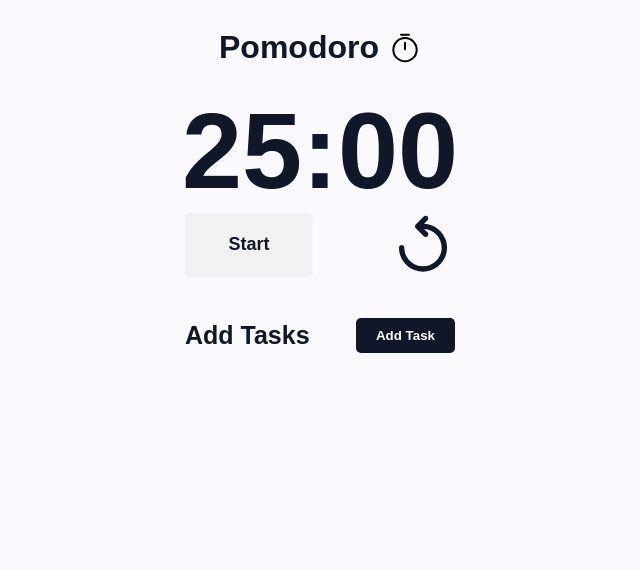
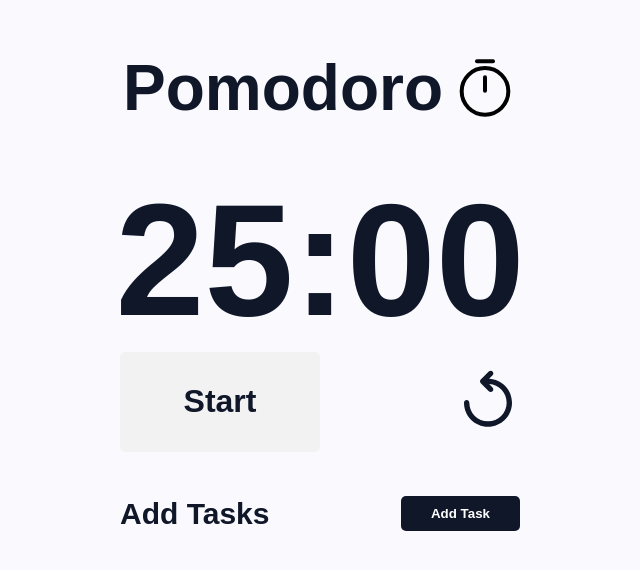
Before and after one commit to Dev-Wellington/pomodoroDeploy, a Vue app: page / in a window 768 px wide. Shown: the top 570 px of the page, without its empty margins (64-704 px from the left). Built offline with nearby package versions, Linux system fonts and the light colour scheme.

Commit message:
Funcionalidade de Bip | Alteração no tamanho das fontes | Responsividade

```diff
--- a/src/App.vue
+++ b/src/App.vue
@@ -12,6 +12,7 @@ import Task from "./components/tasks/Task.vue";
   <main>
     <Pomodoro></Pomodoro>
     <Task></Task>
+
   </main>
 
 </template>
--- a/src/components/Cabecalho.vue
+++ b/src/components/Cabecalho.vue
@@ -2,7 +2,7 @@
 </script>
 
 <template>
-  <header>
+  <header >
     <h1>Pomodoro</h1>
     <img src="../assets/logo.svg" alt="Imagem ilustrativa de um relógio" />
   </header>
@@ -26,4 +26,29 @@ img{
   width: 32px;
 }
 
+@media (min-width: 320px) {
+  h1 {
+    font-size: 48px;
+  }
+
+  img {
+    height: 48px;
+    width: 48px;
+  }
+
+}
+
+@media (min-width: 767px) {
+  h1 {
+    font-size: 64px;
+  }
+
+  img {
+    height: 64px;
+    width: 64px;
+  }
+}
+
+
+
 </style>
--- a/src/components/Pomodoro.vue
+++ b/src/components/Pomodoro.vue
@@ -1,14 +1,25 @@
 <script setup>
 import { ref } from "vue";
+import alert from '.././assets/alert.mp3';
 
 const timer = ref("25:00");
 const timerBreak = ref("05:00");
 const longTimerBreak = ref("15:00");
 const startStop = ref("Start");
 const countBreak = ref(0);
+
 let intervalId;
 let isBreakTime = false;
 
+const playAlert = () => {
+  let audio = new Audio(alert);
+
+  for (let i = 0; i < 3; i++) {
+    setTimeout(() => {
+      audio.play();
+    }, i * 1000);
+  }
+}
 const startTimerStopTimer = () => {
   if (startStop.value === "Start") {
     startTimer();
@@ -27,6 +38,7 @@ const startTimer = () => {
     totalTime--;
 
     if (totalTime <= 0) {
+      playAlert();
       clearInterval(intervalId);
       if (isBreakTime) {
         timer.value = "25:00";
@@ -98,12 +110,13 @@ const resetTimer = () => {
   font-size: 72px;
 }
 h2 {
+  font-size: 128px;
   margin: 0;
   font-family: sans-serif;
 }
 .buttons {
   display: flex;
-  width: 270px;
+ width: 300px;
   justify-content: space-between;
 }
 .timer-button {
@@ -137,4 +150,28 @@ h2 {
 .reload-button:active {
   filter: drop-shadow(0 0 5px #e6e6e6);
 }
+
+@media screen and (min-width: 767px) and (max-width: 1023px) {
+  h2{
+    font-size: 160px;
+
+  }
+  .buttons {
+    width: 400px;
+  }
+  .timer-button {
+    height: 100px;
+    width: 200px;
+    font-size: 32px;
+  }
+}
+@media screen and (min-width: 320px) and (max-width: 766px) {
+  h2{
+    font-size: 120px;
+
+  }
+  .buttons {
+    width: 300px;
+  }
+}
 </style>
--- a/src/components/tasks/Task.vue
+++ b/src/components/tasks/Task.vue
@@ -3,7 +3,6 @@
     <div class="show-task">
       <h2>Add Tasks</h2>
       <button @click="showPomoTask" class="btn-show-task">Add Task</button>
-
     </div>
     <div v-show="showPomoModal" class="add-task">
       <input
@@ -24,7 +23,6 @@
         <img src="../../assets/remove.svg" alt="Remove Task" />
       </button>
     </div>
-
   </div>
 </template>
 
@@ -82,19 +80,17 @@ const showPomoTask = () => {
   align-items: center;
   gap: 10px;
 }
-h2{
+h2 {
   font-size: 25px;
   color: #0f1729;
-
 }
 .add-task {
- width:290px;
+  width: 420px;
 
   height: 64px;
   display: flex;
   justify-content: space-between;
   align-items: center;
-
 }
 .task {
   display: flex;
@@ -103,25 +99,24 @@ h2{
   word-break: break-all;
 }
 .task {
-  color:#0f1729;
+  color: #0f1729;
   font-weight: 400;
   background-color: #f0f0f0;
-  padding:  10px 10px;
-  width: 270px;
+  padding: 10px 10px;
+  width: 400px;
   height: 64px;
 }
-.task-p{
+.task-p {
   font-size: 18px;
   font-weight: 600;
   padding-left: 15px;
-
 }
 .task {
   border-radius: 10px;
 }
 
+.btn-show-task {
 
-.btn-show-task {
   font-weight: bold;
   background-color: #0f1729;
   color: white;
@@ -140,12 +135,11 @@ h2{
 
   border-radius: 5px;
 }
-.show-task{
-  width:270px;
+.show-task {
+  width: 400px;
   display: flex;
-  justify-content:space-between;
+  justify-content: space-between;
   align-items: center;
-
 }
 .btn-add-task:disabled {
   background-color: #f0f0f0;
@@ -154,18 +148,18 @@ h2{
   cursor: not-allowed;
 }
 .input-task {
-  padding:0;
+  padding: 0;
 
   border: 0.5px solid #0f1729;
   font-weight: 700;
-font-size:16px;
+  font-size: 16px;
   /*padding: 5px 10px;*/
   height: 64px;
   background-color: #f0f0f0;
   border-radius: 10px;
   padding-left: 20px;
 }
-.input-task{
+.input-task {
   outline-color: red;
 }
 /*continuar estilizaçao do input e botao*/
@@ -173,7 +167,7 @@ padding-left: 20px;
   outline: none;
 }
 .input-task::placeholder {
-  padding:10px 5px;
+  padding: 10px 5px;
   color: #0f1729;
 }
 .btn-remove {
@@ -181,17 +175,43 @@ padding-left: 20px;
   border: none;
   cursor: pointer;
 }
+@media screen and (min-width: 767px) and (max-width: 1023px) {
 
-@media (max-width: 600px) {
-  .task{
-    min-width: 240px;
+h2 {
+  font-size: 30px;
 }
-  .input-task{
-    width: 180px;
+.show-task {
+  width: 400px;
+}
+.btn-show-task{
+  padding: 10px 30px;
+}
+.task {
+  width: 380px;
+}
+.add-task{
+  width: 400px;
 
 }
 }
 
+@media screen and (min-width: 320px) and (max-width: 767px) {
+  .task {
+    width: 300px;
+  }
+  .input-task {
+    width: 180px;
+  }
+
+.show-task {
+  width: 300px;
+}
+
+.add-task{
+  width: 320px;
+
+}
+}
 
 @keyframes abrir {
   0% {
```
Lines whose indentation alone changed are shown as unchanged.
